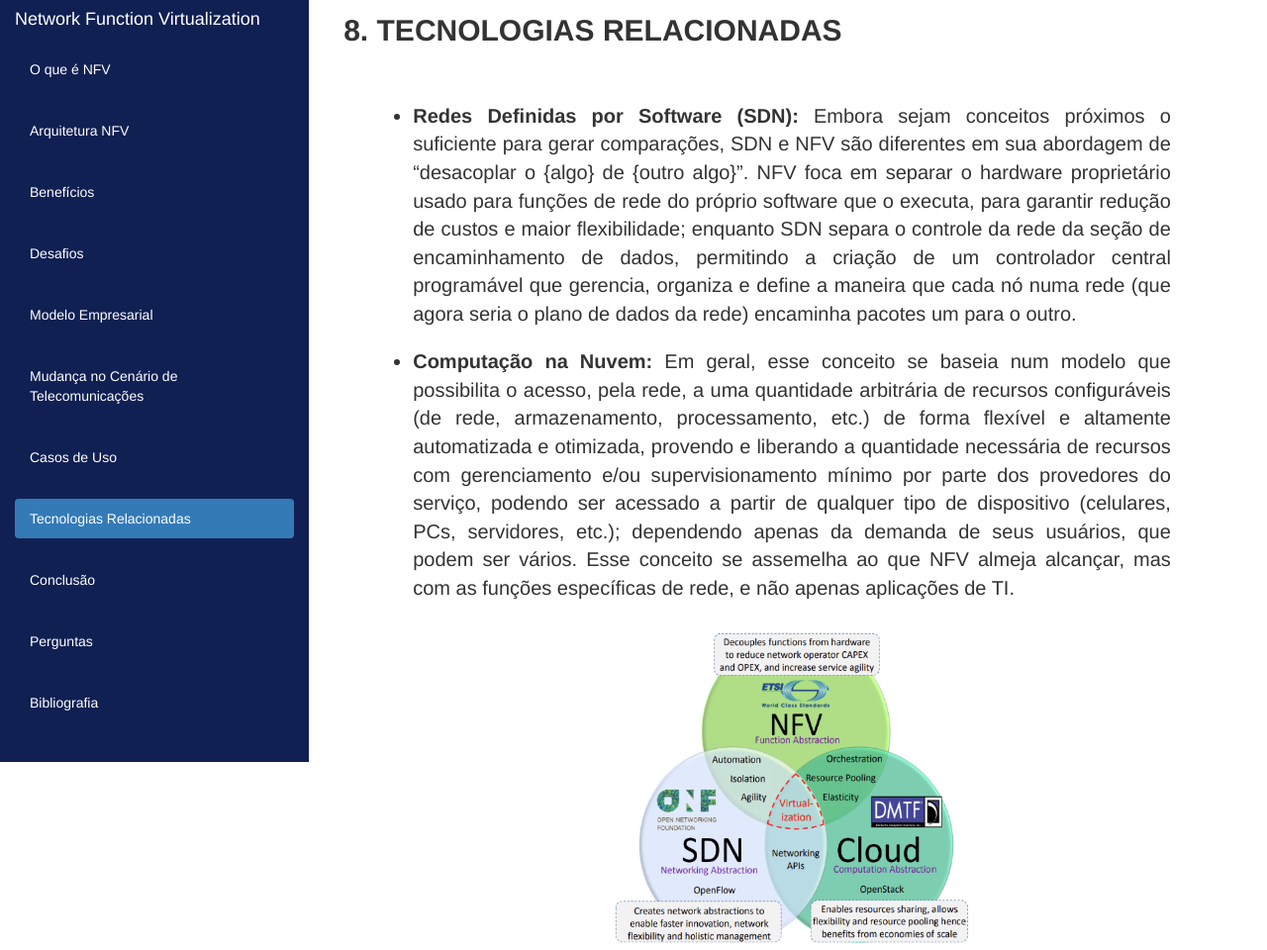
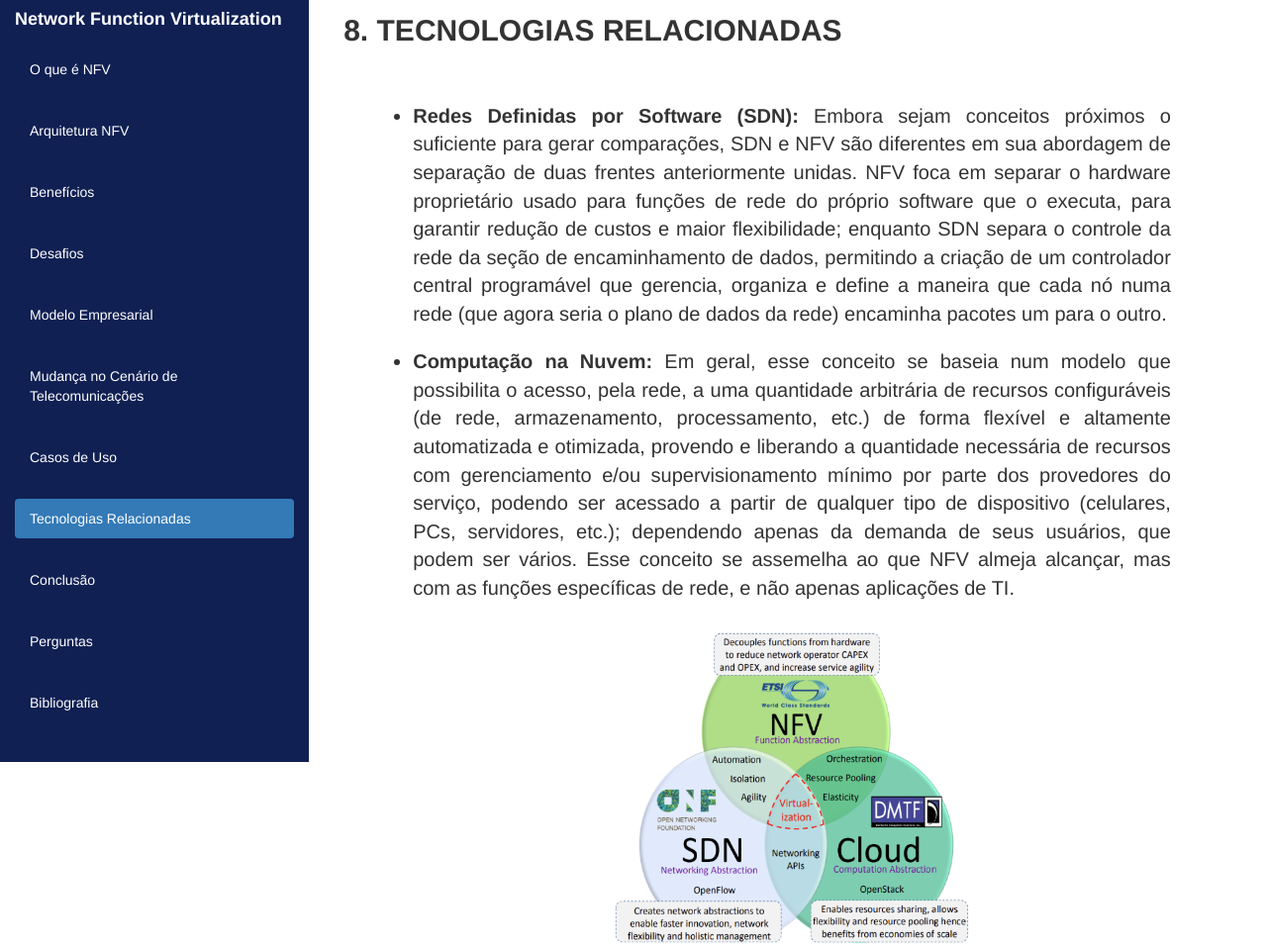
Before and after one commit to gabrielmmoraes/redes-2018.1, a plain HTML site: page tecnologias-relacionadas.html in a window 1280 px wide. Shown: the top 960 px of the page at 99% size. Drawn offline with nearby package versions, Linux system fonts and the light colour scheme.

Commit message:
Atualizando

```diff
--- a/src/stylesheets/nfv.css
+++ b/src/stylesheets/nfv.css
@@ -129,6 +129,7 @@
 
    .index-title {
         margin-bottom: 20px;
+        font-weight: bold;
     }
 
     .side-index {
--- a/tecnologias-relacionadas.html
+++ b/tecnologias-relacionadas.html
@@ -36,7 +36,7 @@
             <div class="text">
                 <ul>
                     <li><strong>Redes Definidas por Software (SDN):</strong> Embora sejam conceitos próximos o suficiente para gerar comparações,
-                      SDN e NFV são diferentes em sua abordagem de “desacoplar o {algo} de {outro algo}”. NFV foca em separar o hardware proprietário
+                      SDN e NFV são diferentes em sua abordagem de separação de duas frentes anteriormente unidas. NFV foca em separar o hardware proprietário
                       usado para funções de rede do próprio software que o executa, para garantir redução de custos e maior flexibilidade; enquanto
                       SDN separa o controle da rede da seção de encaminhamento de dados, permitindo a criação de um controlador central programável
                       que gerencia, organiza e define a maneira que cada nó numa rede (que agora seria o plano de dados da rede) encaminha pacotes
@@ -76,7 +76,7 @@
 </div>
 
 <footer class="container-fluid">
-  <p>Footer Text</p>
+    <h4><span style="font-weight: bold;">Alunos</span>&emsp;&emsp;Gabriel Mendes&emsp;&emsp;Jéssica Martins&emsp;&emsp;Lucas Santiago</h4>
 </footer>
 
 </body>
```
Also changed, not shown: arquitetura.html (+1 -1 lines), beneficios.html (+2 -2 lines), bibliografia.html (+2 -2 lines), casos-de-uso.html (+1 -1 lines), conclusao.html (+1 -1 lines), desafios.html (+1 -1 lines), modelo-empresarial.html (+1 -1 lines), mudanca-cenario-de-telecomunicacoes.html (+1 -1 lines), nfv.html (+1 -1 lines), perguntas.html (+1 -1 lines).
